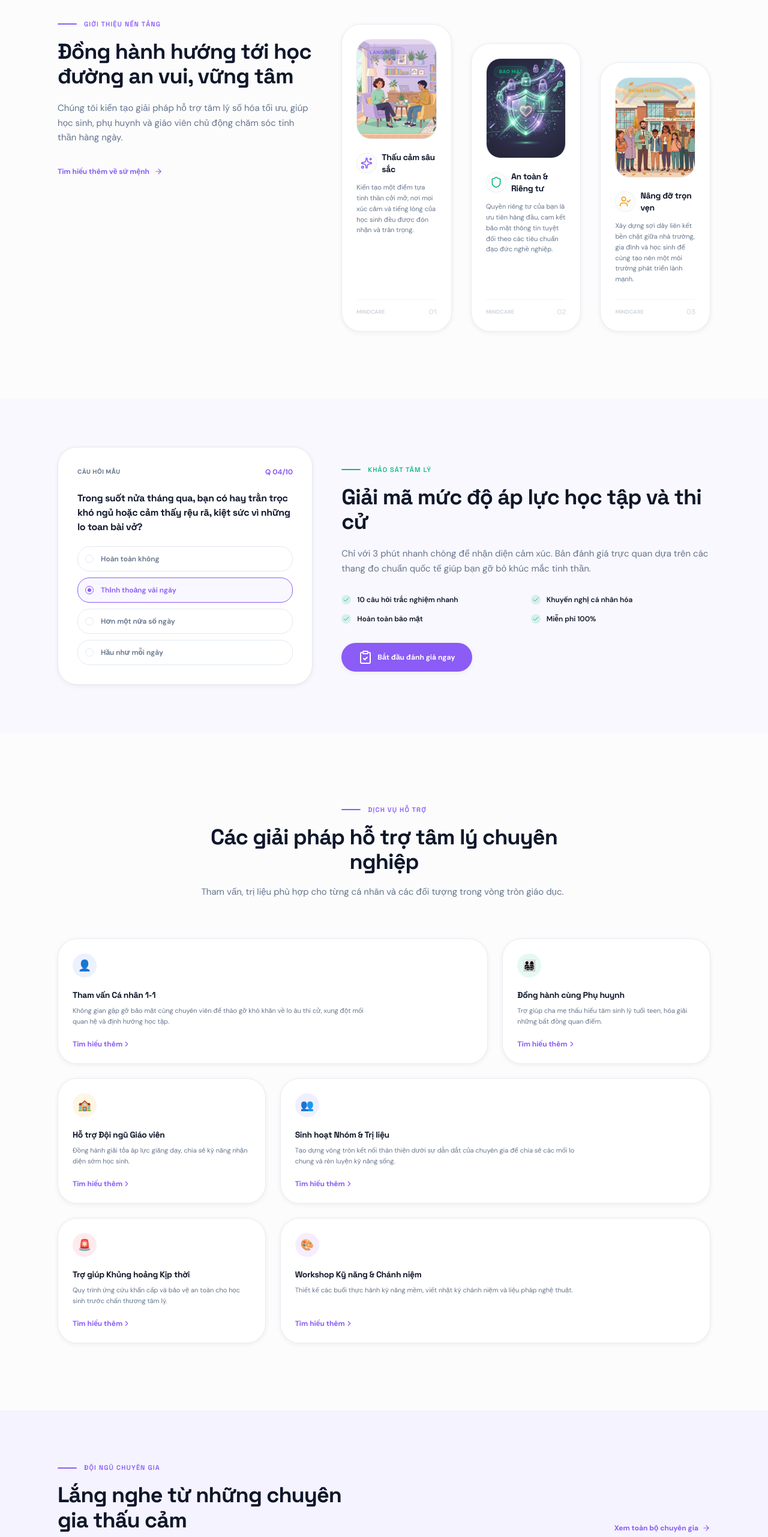
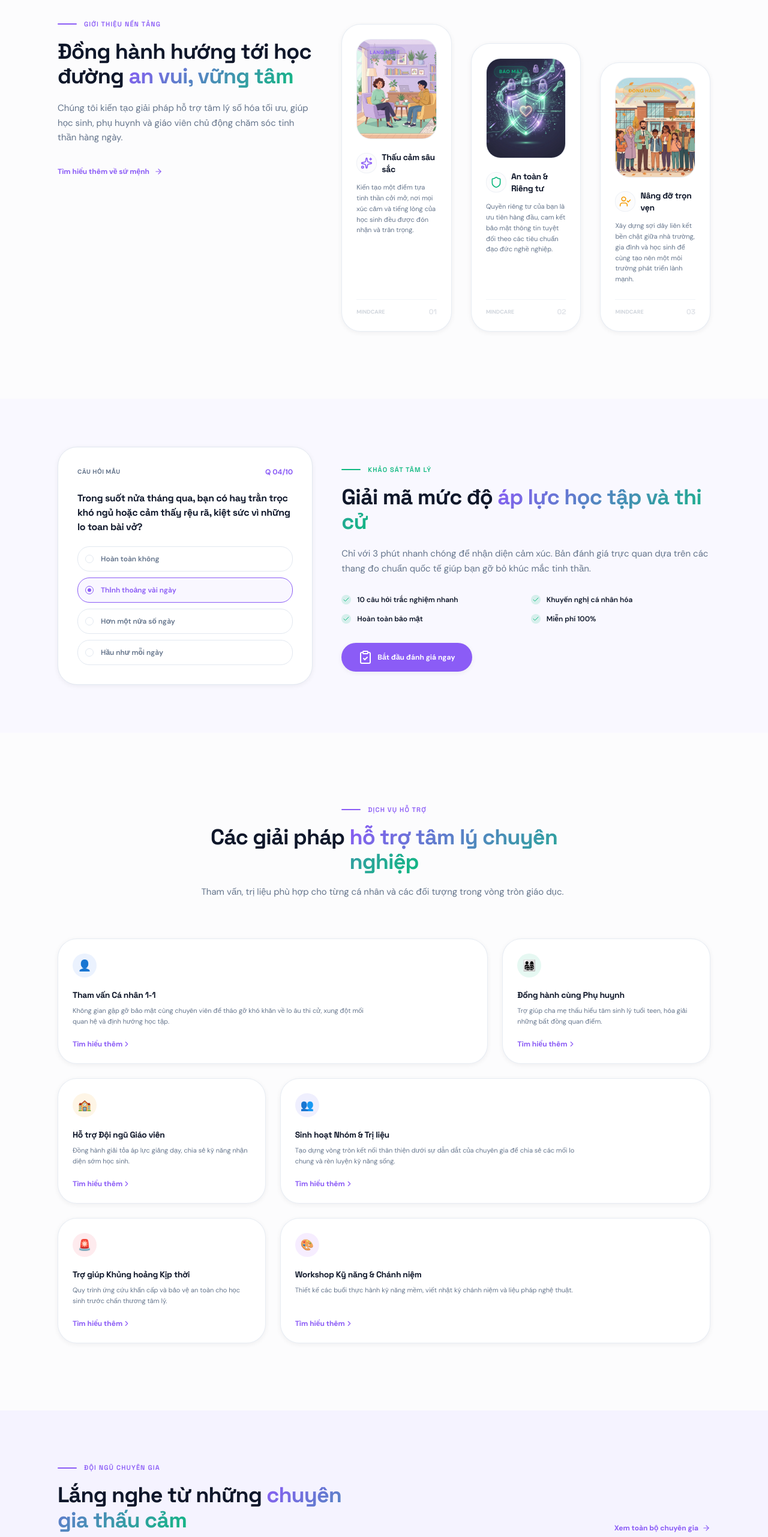
Before and after one commit to truonghain89-create/website-t-m-l-h-c-ng-3HIEP-VICTORY---2, a Next.js app: page / in a window 1280 px wide. Shown: the part 960-3523 px from the top of the page at 60% size. Built offline with nearby package versions, Linux system fonts and the light colour scheme.

Commit message:
style: apply gradient coloring to headings on homepage and about page

```diff
--- a/src/app/about/page.tsx
+++ b/src/app/about/page.tsx
@@ -60,7 +60,11 @@ export default function AboutPage() {
           {language === "vi" ? "VỀ CHÚNG TÔI" : "ABOUT MINDCARE"}
         </span>
         <h1 className="text-4xl sm:text-5xl font-extrabold text-foreground mt-4 mb-6 leading-tight">
-          {language === "vi" ? "Sứ mệnh nâng đỡ tâm hồn trẻ thơ học đường" : "Nurturing Young Minds In Education"}
+          {language === "vi" ? (
+            <>Sứ mệnh nâng đỡ <span className="gradient-text">tâm hồn trẻ thơ</span> học đường</>
+          ) : (
+            <>Nurturing <span className="gradient-text">Young Minds</span> In Education</>
+          )}
         </h1>
         <p className="text-base text-foreground-secondary leading-relaxed">
           {language === "vi"
@@ -104,7 +108,11 @@ export default function AboutPage() {
         <div className="lg:col-span-6">
           <span className="text-xs font-bold text-secondary tracking-wider uppercase subheading">{language === "vi" ? "CÂU CHUYỆN SÁNG LẬP" : "OUR ORIGIN STORY"}</span>
           <h2 className="text-3xl font-extrabold text-foreground mt-3 mb-6">
-            {language === "vi" ? "Hành trình khởi nguồn từ lớp học" : "It started in the classroom"}
+            {language === "vi" ? (
+              <>Hành trình khởi nguồn từ <span className="gradient-text">lớp học</span></>
+            ) : (
+              <>It started in the <span className="gradient-text">classroom</span></>
+            )}
           </h2>
           <p className="text-sm text-foreground-secondary leading-relaxed mb-4">
             {language === "vi"
--- a/src/app/page.tsx
+++ b/src/app/page.tsx
@@ -126,7 +126,11 @@ export default function HomePage() {
               {language === "vi" ? "GIỚI THIỆU NỀN TẢNG" : "WHO WE ARE"}
             </span>
             <h2 className="text-h2 font-bold tracking-tight text-foreground mt-4 leading-[1.15]">
-              {language === "vi" ? "Đồng hành hướng tới học đường an vui, vững tâm" : "Guiding the Next Generation Toward Peace"}
+              {language === "vi" ? (
+                <>Đồng hành hướng tới học đường <span className="gradient-text">an vui, vững tâm</span></>
+              ) : (
+                <>Guiding the Next Generation Toward <span className="gradient-text">Peace & Resilience</span></>
+              )}
             </h2>
             <p className="text-body text-foreground-secondary mt-5 leading-relaxed max-w-[45ch]">
               {language === "vi"
@@ -289,7 +293,11 @@ export default function HomePage() {
                 {language === "vi" ? "KHẢO SÁT TÂM LÝ" : "WELLNESS SCREENING"}
               </span>
               <h2 className="text-h2 font-bold text-foreground mt-4 leading-[1.15]">
-                {language === "vi" ? "Giải mã mức độ áp lực học tập và thi cử" : "Is Academic Stress Holding You Back?"}
+                {language === "vi" ? (
+                  <>Giải mã mức độ <span className="gradient-text">áp lực học tập và thi cử</span></>
+                ) : (
+                  <>Is <span className="gradient-text">Academic Stress</span> Holding You Back?</>
+                )}
               </h2>
               <p className="text-body text-foreground-secondary mt-5 leading-relaxed">
                 {language === "vi"
@@ -352,7 +360,11 @@ export default function HomePage() {
             {language === "vi" ? "DỊCH VỤ HỖ TRỢ" : "OUR SERVICES"}
           </span>
           <h2 className="text-h2 font-bold text-foreground mt-4 leading-[1.15]">
-            {language === "vi" ? "Các giải pháp hỗ trợ tâm lý chuyên nghiệp" : "Professional Psychological Support"}
+            {language === "vi" ? (
+              <>Các giải pháp <span className="gradient-text">hỗ trợ tâm lý chuyên nghiệp</span></>
+            ) : (
+              <>Professional <span className="gradient-text">Psychological Support</span></>
+            )}
           </h2>
           <p className="text-body text-foreground-secondary mt-4">
             {language === "vi"
@@ -460,7 +472,11 @@ export default function HomePage() {
                 {language === "vi" ? "ĐỘI NGŨ CHUYÊN GIA" : "OUR PSYCHOLOGISTS"}
               </span>
               <h2 className="text-h2 font-bold text-foreground mt-4 leading-[1.15]">
-                {language === "vi" ? "Lắng nghe từ những chuyên gia thấu cảm" : "Nurtured by Qualified Specialists"}
+                {language === "vi" ? (
+                  <>Lắng nghe từ những <span className="gradient-text">chuyên gia thấu cảm</span></>
+                ) : (
+                  <>Nurtured by <span className="gradient-text">Qualified Specialists</span></>
+                )}
               </h2>
             </div>
             <Link
@@ -528,7 +544,11 @@ export default function HomePage() {
             {language === "vi" ? "QUY TRÌNH TƯ VẤN" : "CONSULTING WORKFLOW"}
           </span>
           <h2 className="text-h2 font-bold text-foreground mt-4 leading-[1.15]">
-            {language === "vi" ? "Hành trình trợ giúp tinh thần tinh gọn" : "Your Path to Emotional Clarity"}
+            {language === "vi" ? (
+              <>Hành trình trợ giúp <span className="gradient-text">tinh thần tinh gọn</span></>
+            ) : (
+              <>Your Path to <span className="gradient-text">Emotional Clarity</span></>
+            )}
           </h2>
           <p className="text-body text-foreground-secondary mt-4">
             {language === "vi"
@@ -630,7 +650,11 @@ export default function HomePage() {
                 {language === "vi" ? "KHÓA HỌC KỸ NĂNG" : "LIFE SKILL COURSES"}
               </span>
               <h2 className="text-h2 font-bold text-foreground mt-4 leading-[1.15]">
-                {language === "vi" ? "Rèn luyện và nâng cao trí tuệ cảm xúc" : "Grow Your Emotional Intelligence"}
+                {language === "vi" ? (
+                  <>Rèn luyện và nâng cao <span className="gradient-text">trí tuệ cảm xúc</span></>
+                ) : (
+                  <>Grow Your <span className="gradient-text">Emotional Intelligence</span></>
+                )}
               </h2>
             </div>
             <Link
@@ -716,7 +740,11 @@ export default function HomePage() {
               {language === "vi" ? "TÀI NGUYÊN TÂM LÝ" : "WELLNESS LIBRARY"}
             </span>
             <h2 className="text-h2 font-bold text-foreground mt-4 leading-[1.15]">
-              {language === "vi" ? "Góc tài nguyên nâng niu tâm trí" : "Curated Self-Care Library"}
+              {language === "vi" ? (
+                <>Góc tài nguyên <span className="gradient-text">nâng niu tâm trí</span></>
+              ) : (
+                <>Curated <span className="gradient-text">Self-Care Library</span></>
+              )}
             </h2>
             <p className="text-body text-foreground-secondary mt-4 leading-relaxed">
               {language === "vi"
@@ -792,7 +820,11 @@ export default function HomePage() {
                 {language === "vi" ? "GÓC SẺ CHIA" : "WELLNESS INSIGHTS"}
               </span>
               <h2 className="text-h2 font-bold text-foreground mt-4 leading-[1.15]">
-                {language === "vi" ? "Góc nhìn chuyên sâu và kiến thức bổ ích" : "Expert Articles on Well-being"}
+                {language === "vi" ? (
+                  <>Góc nhìn chuyên sâu và <span className="gradient-text">kiến thức bổ ích</span></>
+                ) : (
+                  <>Expert Articles on <span className="gradient-text">Well-being</span></>
+                )}
               </h2>
             </div>
             <Link
@@ -909,7 +941,11 @@ export default function HomePage() {
             {language === "vi" ? "KÝ ỨC CHỮA LÀNH" : "TESTIMONIALS OF HOPE"}
           </span>
           <h2 className="text-h2 font-bold text-foreground mt-4 leading-[1.15]">
-            {language === "vi" ? "Những trải nghiệm thay đổi cuộc sống" : "Echoes of Growth & Healing"}
+            {language === "vi" ? (
+              <>Những trải nghiệm <span className="gradient-text">thay đổi cuộc sống</span></>
+            ) : (
+              <>Echoes of <span className="gradient-text">Growth & Healing</span></>
+            )}
           </h2>
         </div>
 
@@ -962,7 +998,11 @@ export default function HomePage() {
             {language === "vi" ? "GIẢI ĐÁP THẮC MẮC" : "FAQ"}
           </span>
           <h2 className="text-h2 font-bold text-foreground mt-4 leading-[1.15]">
-            {language === "vi" ? "Những băn khoăn thường gặp" : "Common Clarifications"}
+            {language === "vi" ? (
+              <>Những <span className="gradient-text">băn khoăn thường gặp</span></>
+            ) : (
+              <>Common <span className="gradient-text">Clarifications</span></>
+            )}
           </h2>
         </div>
 
```
